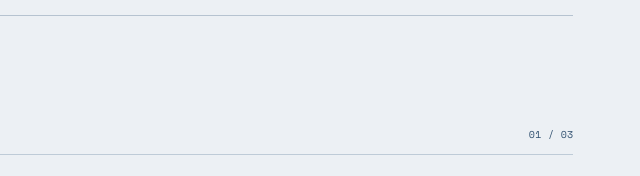
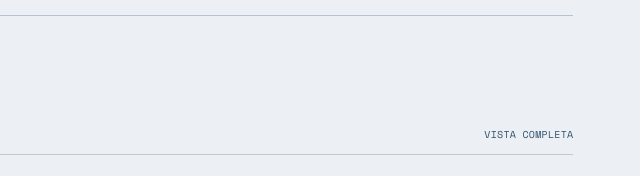
Before and after one commit to ThomasSerranoJacome/PORTAFOLIO-WEB-THOMASSERRANO, a plain HTML site: page index.html in a window 1280 px wide. Shown: the part 2928-3104 px from the top of the page, 640-1280 px from the left. Drawn offline with nearby package versions, Linux system fonts and the light colour scheme; a web font is replaced by a local one.

Commit message:
polish: indicar galería completa en vez de contador de scroll

```diff
--- a/index.html
+++ b/index.html
@@ -162,7 +162,7 @@
         </article>
       </div>
       <div class="project-gallery" id="projectGallery" aria-label="Galería de proyectos">
-        <div class="project-gallery-head mono"><span>OTROS PROYECTOS / 03</span><span id="projectGalleryIndex">01 / 03</span></div>
+        <div class="project-gallery-head mono"><span>OTROS PROYECTOS / 03</span><span>VISTA COMPLETA</span></div>
         <div class="project-gallery-sticky" id="projectGallerySticky">
           <div class="project-gallery-track" id="projectGalleryTrack">
         <article class="project-card reveal" aria-label="Proyecto acme">
```
